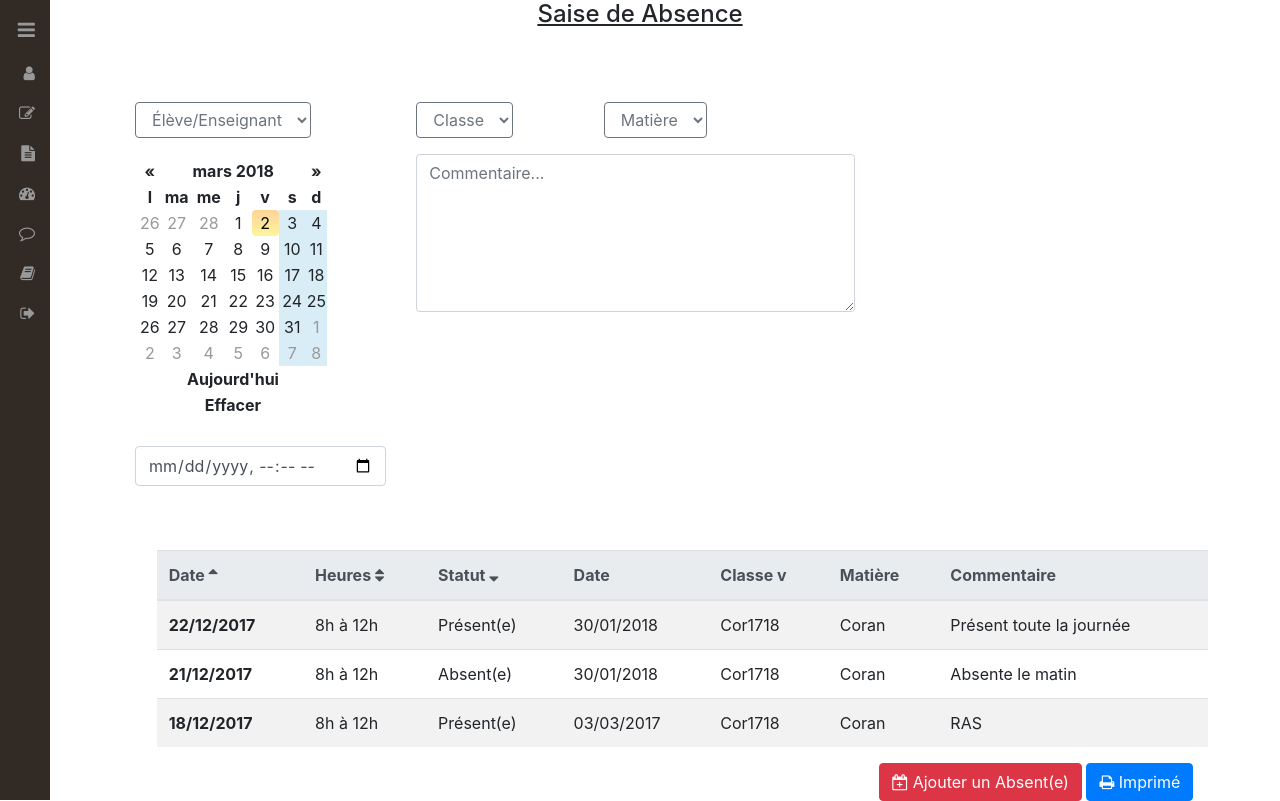
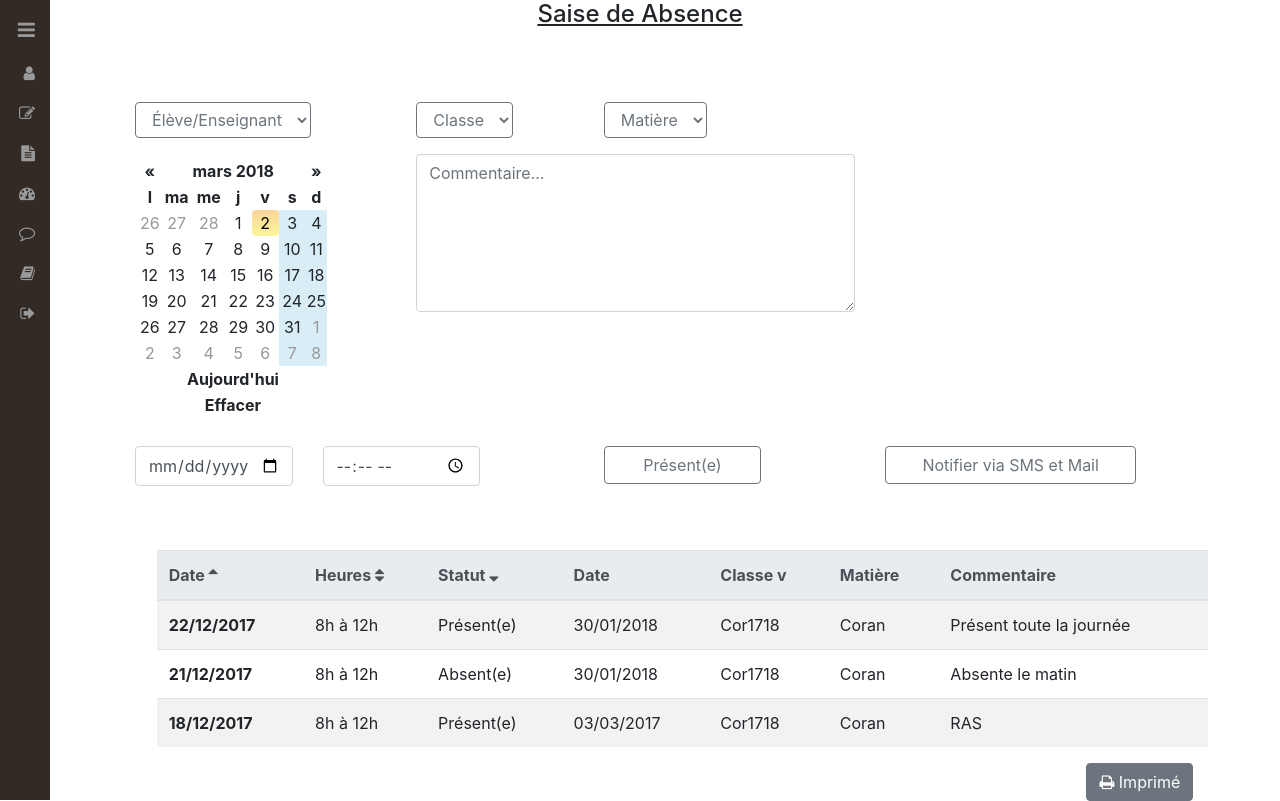
Before and after one commit to alihasana/ecoleCMI, a plain HTML site: page assets/absentPage.html in a window 1280 px wide. Drawn offline with nearby package versions, Linux system fonts and the light colour scheme.

Commit message:
Completeion of page absent

```diff
--- a/assets/absentPage.html
+++ b/assets/absentPage.html
@@ -64,13 +64,27 @@
 					</div>
 				</div>
 				<div class="row">
-					<div class="col-md-4 col-lg-3 col-xl-3 col-sm-6 col-8 mb-5 		form-group">
-						<input class="form-control" id="datetime" type="datetime-local">
+					<div class="col-md-6 col-lg-3 col-xl-2 col-sm-6 col-8 mb-5 		form-group">
+						<!-- <input clas="form-control" id="datetime" type="datetime-local"> -->
+
+						<input class="form-control" id="date" type="date">
 					</div>
 
-					<div class="col-md-5 col-8  form-group">
+					<div class="col-md-6 col-lg-2 col-xl-2 col-sm-6 col-8 mb-5 		form-group">
+
+						<input class="form-control" id="time" type="time">
+					</div>
+
+					<div class="col-md-6 col-lg-3 offset-lg-1 col-xl-2 offset-sm-0 col-sm-6 col-8 mb-5 		form-group">
+						<button class="btn btn-outline-secondary form-control">Présent(e) </button>
 
 					</div>
+
+					<div class="col-md-6 col-lg-3 offset-lg-1 offset-sm-0 col-xl-3 col-sm-6 col-8 mb-5 		form-group">
+						<button class="btn btn-outline-secondary form-control">Notifier via SMS et Mail </button>
+
+					</div>
+
 				</div>
 
 			</form>
@@ -124,8 +138,7 @@
 				</table>
 			</div>
 			<div align="right">
-				<button class="btn btn-danger"><i class="fa fa-calendar-plus-o"></i>  Ajouter un Absent(e)</button>
-				<button class="btn btn-primary"><i class="fa fa-print"></i>  Imprimé</button>
+				<button class="btn btn-secondary"><i class="fa fa-print"></i>  Imprimé</button>
 			</div>
 		</div>
 
```
Also changed, not shown: assets/newStudentRegister.html (+1 -1 lines).
